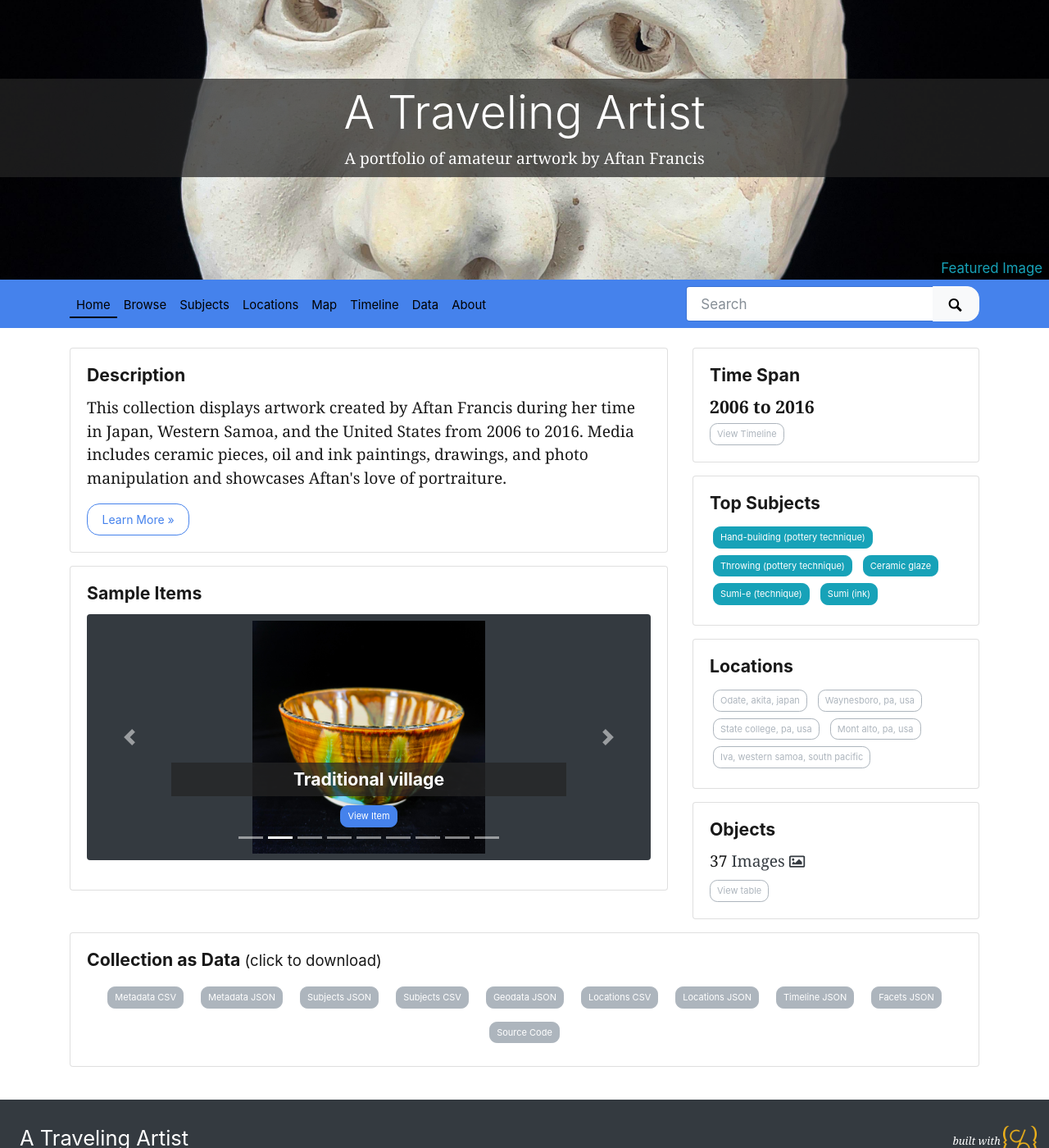
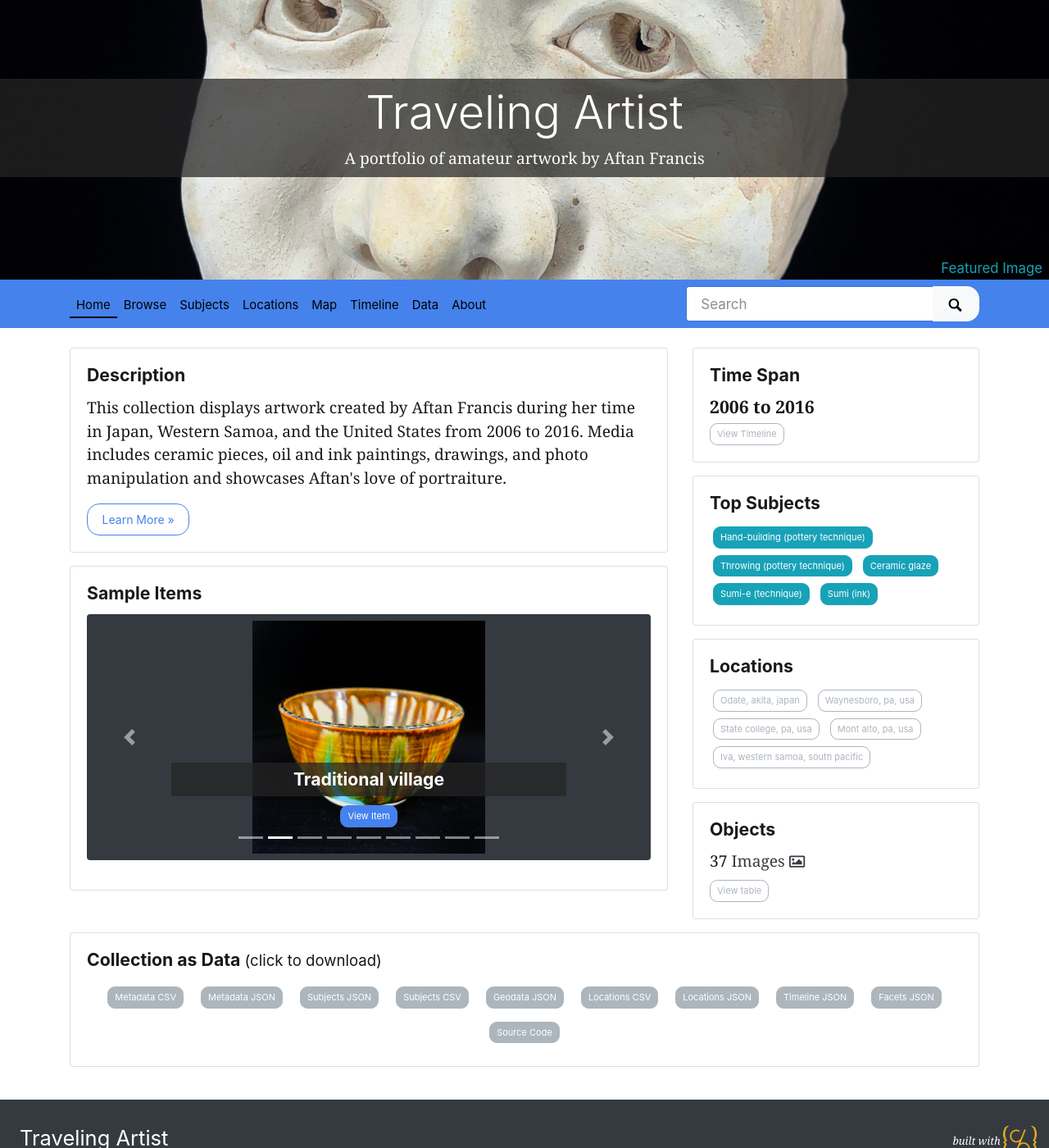
Before and after one commit to afran12/AFrancis-Portfolio, a Jekyll site: the page built from index.md, in a window 1280 px wide and 1400 px high. Shown: the whole window at 82% size. Built offline with Jekyll 4.4.1, drawn with Linux system fonts in a browser that asks for light colours; nearby versions of some CDN libraries.

```diff
--- a/_config.yml
+++ b/_config.yml
@@ -20,7 +20,7 @@ source-code: https://afran12.github.io/AFrancis-Portfolio/
 # SITE SETTINGS
 #
 # title of site appears in banner
-title: A Traveling Artist
+title: Traveling Artist
 # tagline, a short phrase that will appear throughout the site in the top banner
 tagline: A portfolio of amateur artwork by Aftan Francis
 # description appears in meta tags and other locations
```
